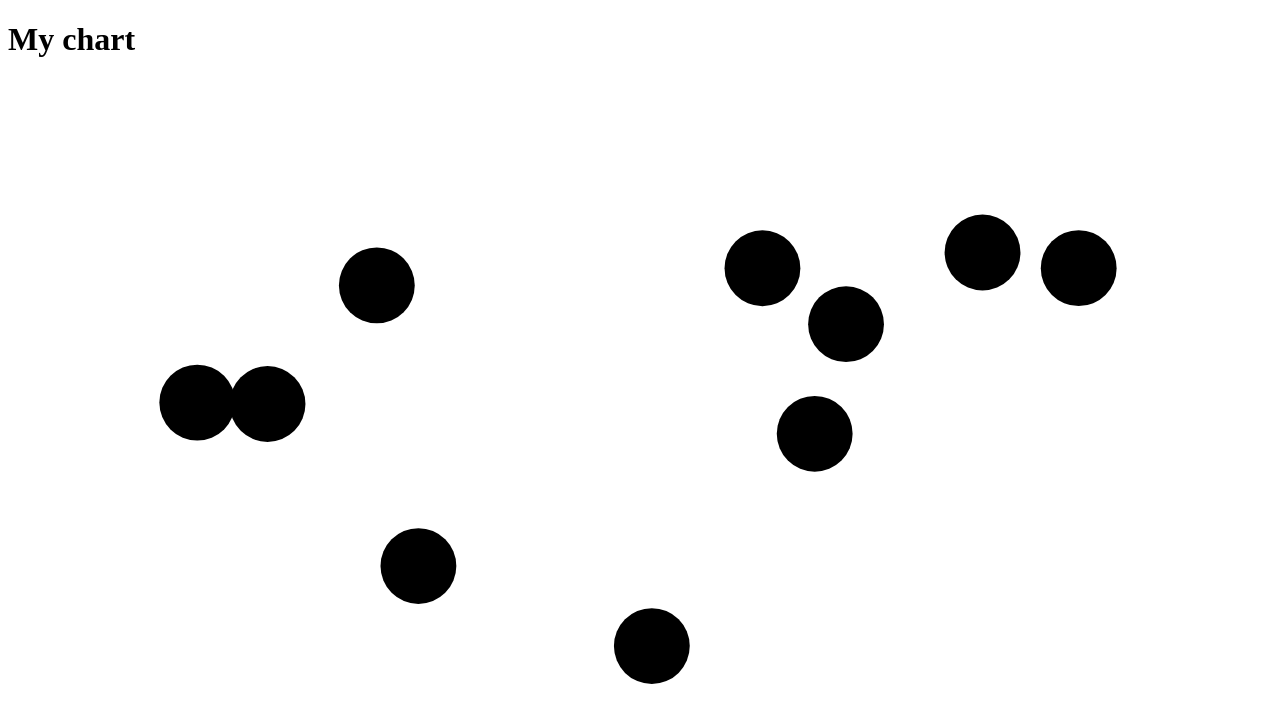
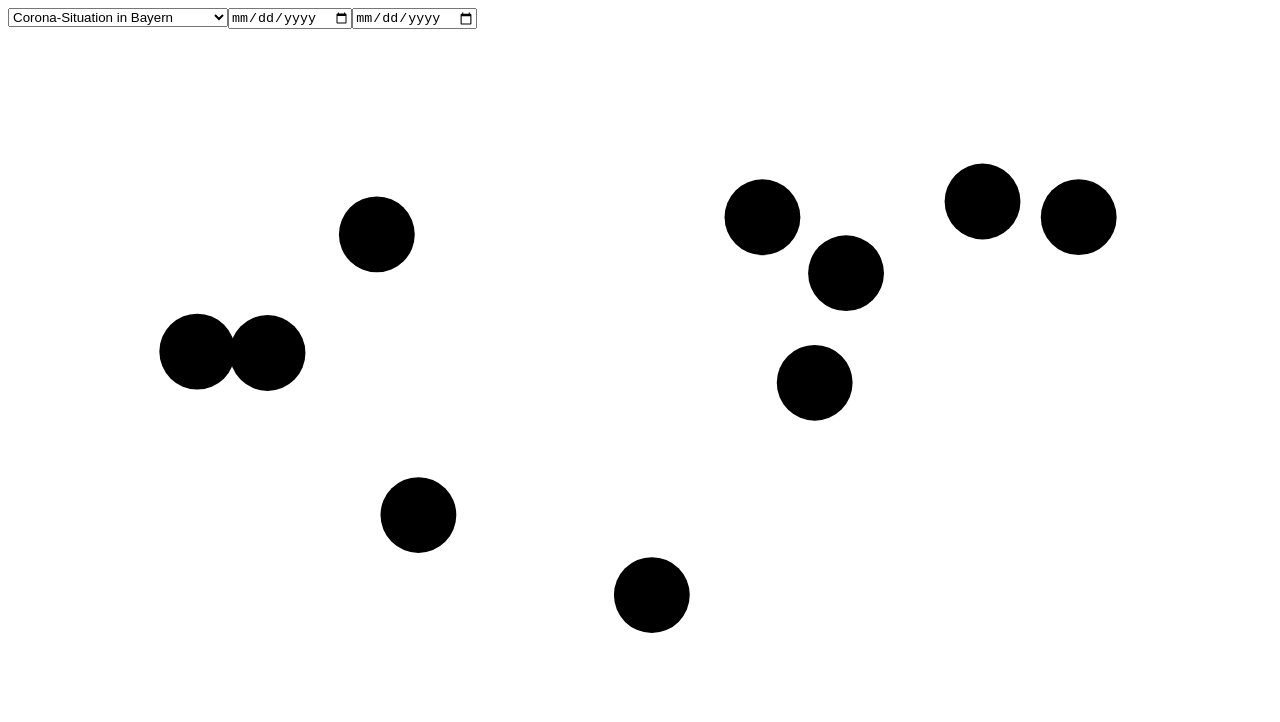
Before and after one commit to br-data/corona-grafiken, a React app: page / in a window 1280 px wide. Shown: the top 722 px of the page. Built offline with nearby package versions, Linux system fonts and the light colour scheme.

Commit message:
Add chart settings

```diff
--- a/src/App.tsx
+++ b/src/App.tsx
@@ -1,11 +1,53 @@
-import React from 'react';
+import React, { useState } from 'react';
 import { Chart } from './components/chart/Chart';
 
-export default function App() {
+import { chartTypes } from './config/config';
+
+const ChartTypeSelect = ({setChartType} : any) => {
+  const handleChange = (event: React.ChangeEvent<HTMLSelectElement>) => {
+    setChartType(event.target.value);
+  };
+
   return (
-    <div>
-      <h1>My chart</h1>
-      <Chart></Chart>
-    </div>
+    <select onChange={handleChange}>
+      {chartTypes.map((chartType, index) => (
+        <option value={chartType.id} key={index}>{chartType.title}</option>
+      ))}
+    </select>
   );
 }
+
+const EndDateInput = ({setEndDate} : any) => {
+  const handleChange = (event: React.ChangeEvent<HTMLInputElement>) => {
+    setEndDate(event.target.value);
+  };
+
+  return <input type='date' onChange={handleChange}></input>;
+}
+
+const StartDateInput = ({setStartDate} : any) => {
+  const handleChange = (event: React.ChangeEvent<HTMLInputElement>) => {
+    setStartDate(event.target.value);
+  };
+
+  return <input type='date' onChange={handleChange}></input>;
+}
+
+export default function App() {
+  const [chartType, setChartType] = useState('line-chart');
+  const [endDate, setEndDate] = useState('2021-03-09');
+  const [startDate, setStartDate] = useState('2020-02-01');
+
+  return (
+    <>
+      <ChartTypeSelect setChartType={setChartType} />
+      <StartDateInput setStartDate={setStartDate} />
+      <EndDateInput setEndDate={setEndDate} />
+      <Chart
+        chartType={chartType}
+        startDate={startDate}
+        endDate={endDate}
+      />
+    </>
+  );
+}
--- a/src/components/chart/Chart.tsx
+++ b/src/components/chart/Chart.tsx
@@ -1,14 +1,21 @@
 import React from 'react';
 
-const generateDataset = () => (
-  Array(10).fill(0).map(() => ([
-    Math.random() * 80 + 10,
-    Math.random() * 35 + 10,
-  ]))
-)
+interface ChartProps {
+  chartType: string;
+  startDate: string;
+  endDate: string;
+}
 
-export const Chart = () => {
+export const Chart: React.FC<ChartProps> = ({ chartType, startDate, endDate }) => {
+  const generateDataset = () => (
+    Array(10).fill(0).map(() => ([
+      Math.random() * 80 + 10,
+      Math.random() * 35 + 10,
+    ]))
+  );
   const dataset = generateDataset();
+
+  console.log(chartType, startDate, endDate);
 
   return (
     <svg viewBox="0 0 100 50">
@@ -21,5 +28,5 @@ export const Chart = () => {
         />
       ))}
     </svg>
-  )
-}
+  );
+};
--- /dev/null
+++ b/src/config/config.ts
@@ -0,0 +1,44 @@
+export const chartTypes = [
+  {
+    id: 'bavaria-situation-tiles',
+    title: 'Corona-Situation in Bayern',
+    description: 'Überblick der wichtigsten Kennzahlen',
+    dataSource: 'Robert Koch-Institut, BR-Analyse',
+    dataUrl: ''
+  },
+  {
+    id: 'bavaria-cases-chart',
+    title: 'Corona-Neuinfektionen in Bayern',
+    description: 'Entwicklung der Neuinfektionen nach Erkrankungsdatum',
+    dataSource: 'Robert Koch-Institut, BR-Analyse',
+    dataUrl: ''
+  },
+  {
+    id: 'bavaria-indicators-chart',
+    title: 'Corona in Bayern',
+    description: 'Entwicklung der wichtigsten Kennzahlen nach Erkrankungsdatum',
+    dataSource: 'Robert Koch-Institut, BR-Analyse',
+    dataUrl: ''
+  },
+  {
+    id: 'bavaria-cases-map',
+    title: '7-Tage-Inzidenz in Bayern',
+    description: 'Neuinfektionen pro 100.000 Einwohner in den letzten sieben Tagen',
+    dataSource: 'Robert Koch-Institut, BR-Analyse',
+    dataUrl: ''
+  },
+  {
+    id: 'bavaria-vaccinations-chart',
+    title: 'Corona-Impfungen in Bayern',
+    description: 'Prozentualer Anteil der geimpften Personen an der Bevölkerung',
+    dataSource: 'Robert Koch-Institut',
+    dataUrl: ''
+  },
+  {
+    id: 'bavaria-patients-chart',
+    title: 'Intensivpatienten in Bayern',
+    description: 'Anzahl der gemeldeten Corona-Fälle in intensivmedizinischer Behandlung',
+    dataSource: 'DIVI-Intensivregister',
+    dataUrl: ''
+  }
+];
```
Also changed, not shown: src/config/config.json (deleted, +0 -46 lines).
